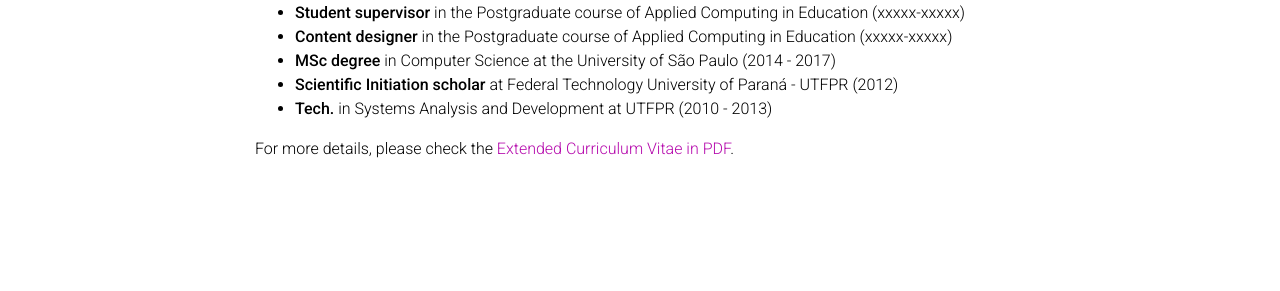
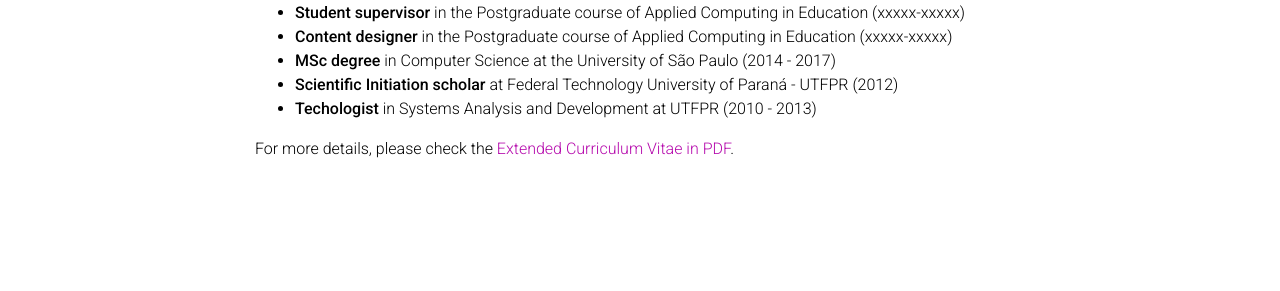
Before and after one commit to Kamilalyra/Kamilalyra.github.io, a Jekyll site: the page built from _pages/cv.md, in a window 1280 px wide. Shown: the part 254-545 px from the top of the page. Built offline with Jekyll 4.4.1, drawn with Linux system fonts in a browser that asks for light colours; comment, search, counter and statistics services are not loaded; a style sheet for code colours, icons or effects is not loaded.

Commit message:
technologist degree

```diff
--- a/_pages/cv.md
+++ b/_pages/cv.md
@@ -16,6 +16,6 @@ Summary of degrees and professional experiences
 - **Content designer** in the Postgraduate course of Applied Computing in Education (xxxxx-xxxxx)
 - **MSc degree** in Computer Science at the University of São Paulo (2014 - 2017)
 - **Scientific Initiation scholar** at Federal Technology University of Paraná - UTFPR (2012)
-- **Tech.** in Systems Analysis and Development at UTFPR (2010 - 2013)
+- **Techologist** in Systems Analysis and Development at UTFPR (2010 - 2013)
 
 For more details, please check the [Extended Curriculum Vitae in PDF](/assets/pdf/kamila_cv.pdf).
```
